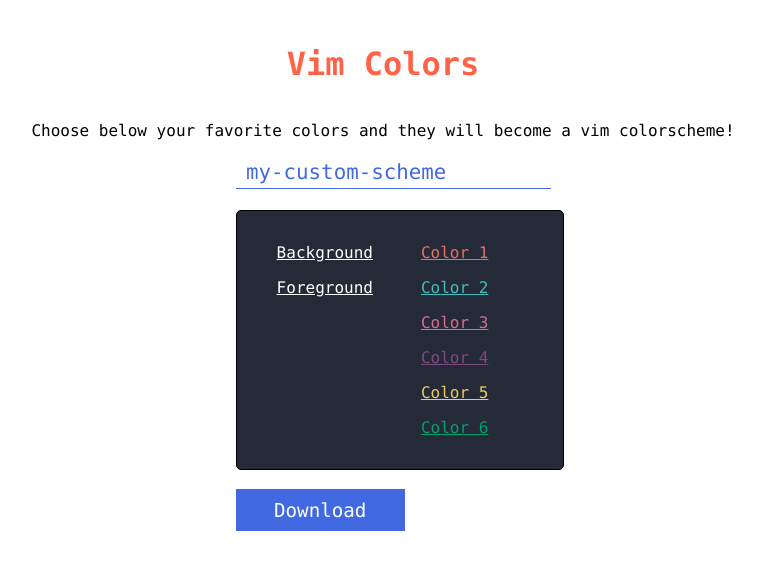
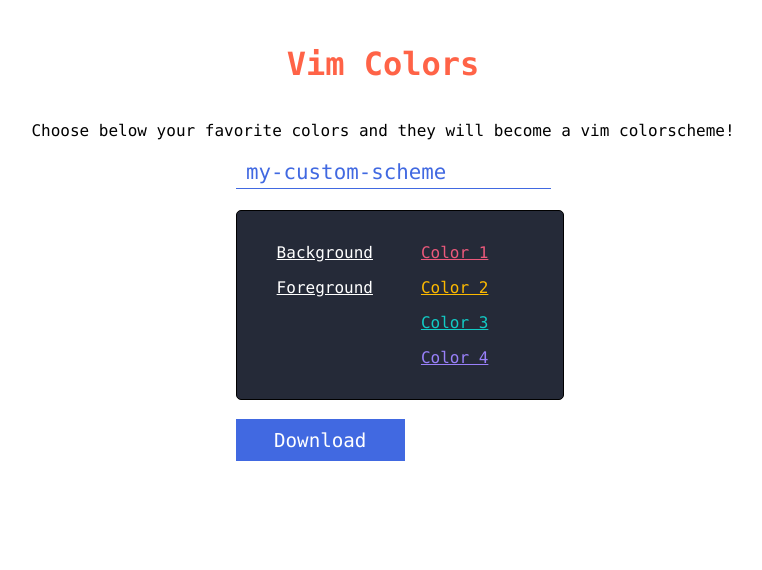
Before and after one commit to pablopunk/vimcolors.org, a Next.js app: page / in a window 1280 px wide. Shown: the top 570 px of the page, without its empty margins (257-1019 px from the left). Built offline with nearby package versions, Linux system fonts and the light colour scheme.

Commit message:
Just 4 colors

```diff
--- a/components/terminal.js
+++ b/components/terminal.js
@@ -18,12 +18,10 @@
 const defaults = {
   bg: '#252a38',
   fg: '#ffffff',
-  color1: '#E57263',
-  color2: '#42BDBD',
-  color3: '#D66D93',
-  color4: '#7D4B82',
-  color5: '#EACB5F',
-  color6: '#00A06E'
+  color1: '#eb597b',
+  color2: '#fcb900',
+  color3: '#12cbc5',
+  color4: '#9980fa'
 }
 
 const removeHash = colors => {
@@ -50,9 +48,7 @@
       newColors.color1,
       newColors.color2,
       newColors.color3,
-      newColors.color4,
-      newColors.color5,
-      newColors.color6
+      newColors.color4
     ]
   })
 
@@ -76,9 +72,7 @@
         color1: false,
         color2: false,
         color3: false,
-        color4: false,
-        color5: false,
-        color6: false
+        color4: false
       }
     }
   }
@@ -107,9 +101,7 @@
         color1: false,
         color2: false,
         color3: false,
-        color4: false,
-        color5: false,
-        color6: false
+        color4: false
       }
     })
   }
@@ -192,24 +184,6 @@
             <Picker color={colors.color4} onChangeComplete={color => this.changeColor('color4', color.hex)} />
 }
           </article>
-          <article>
-            <label onClick={ev => {
-              this.pickerClicked('color5')
-              ev.stopPropagation()
-            }} style={{ color: colors.color5 }}>Color 5</label>
-            { pickers.color5 &&
-            <Picker color={colors.color5} onChangeComplete={color => this.changeColor('color5', color.hex)} />
-        }
-          </article>
-          <article>
-            <label onClick={ev => {
-              this.pickerClicked('color6')
-              ev.stopPropagation()
-            }} style={{ color: colors.color6 }}>Color 6</label>
-            { pickers.color6 &&
-            <Picker color={colors.color6} onChangeComplete={color => this.changeColor('color6', color.hex)} />
-      }
-          </article>
         </div>
       </section>
       <button onClick={() => this.downloadClicked()}>Download</button>
```
